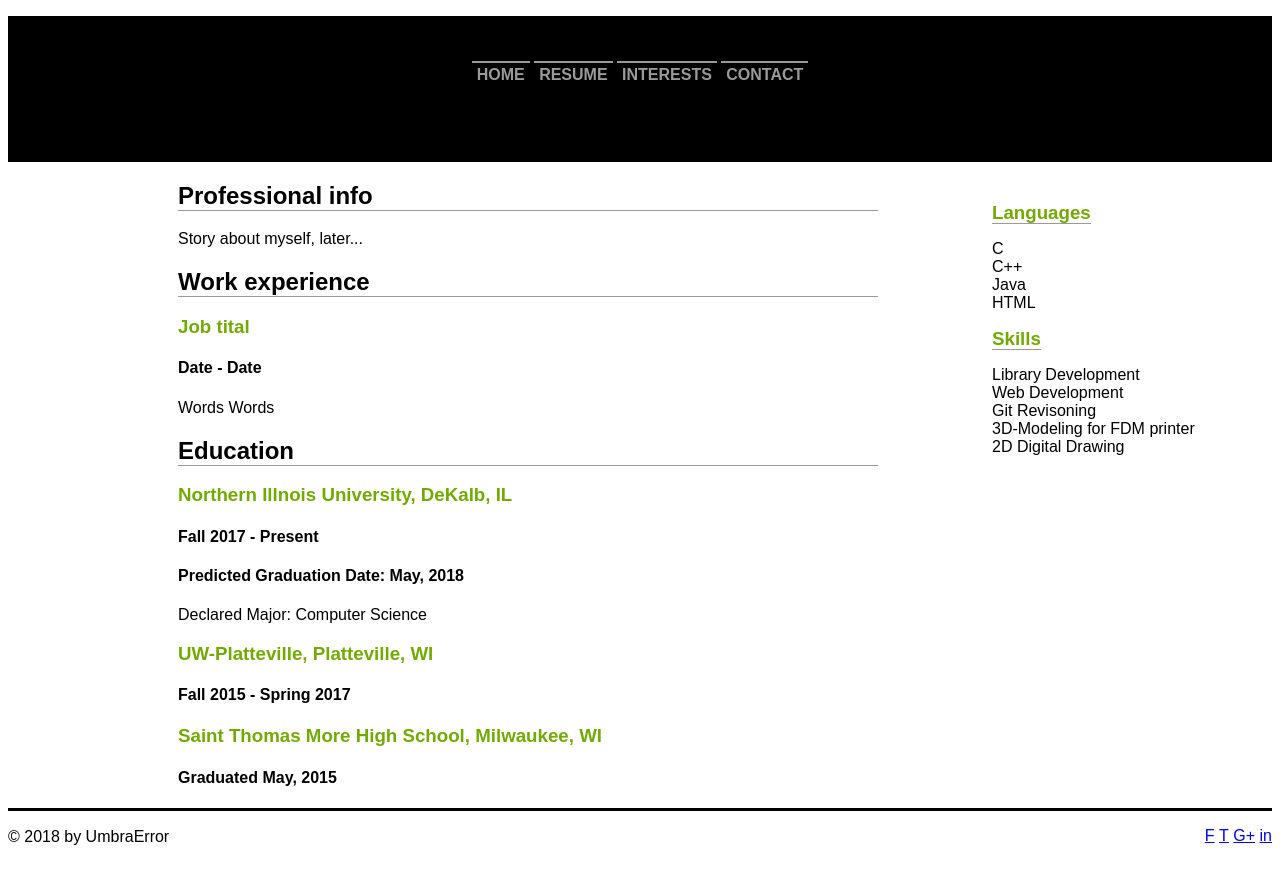
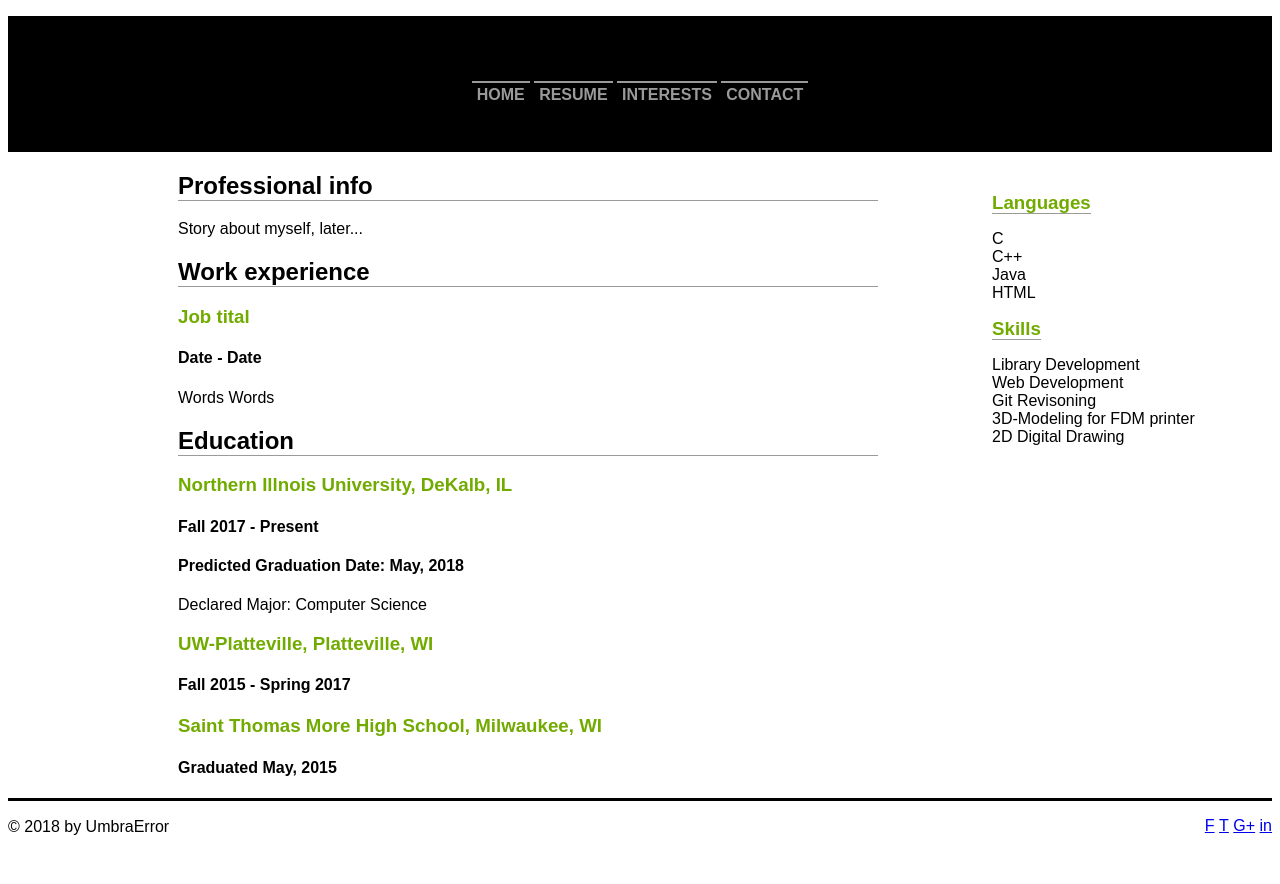
Before and after one commit to UmbraError/StaticWebsite, a plain HTML site: page resume.html in a window 1280 px wide. Shown: the top 884 px of the page. Drawn offline with Linux system fonts and the light colour scheme.

Commit message:
Changing nav whitespace

```diff
--- a/styles.css
+++ b/styles.css
@@ -22,14 +22,14 @@ header h2 {
      color: #72AB00;
      margin-top: 40px;
      margin-left: 170px;
-     padding-bottom: 30px;
+     padding-bottom: 20px;
 }
 
 header nav {
      text-align: center;
      text-transform: uppercase;
      position: relative;
-     top: 50px;
+     top: 70px;
      float: center;
      font-weight: bold;
 }
```
